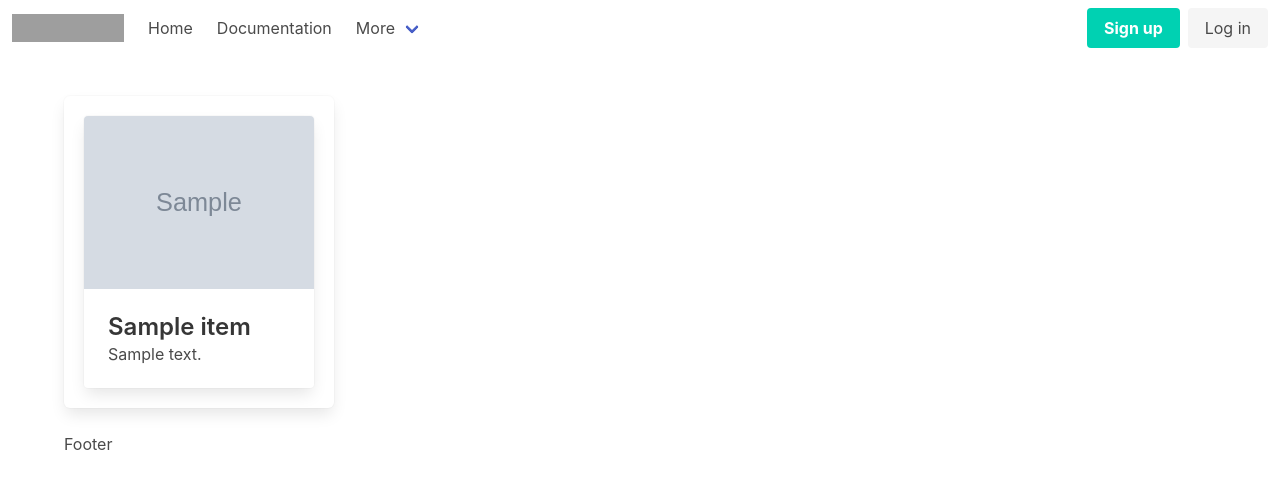
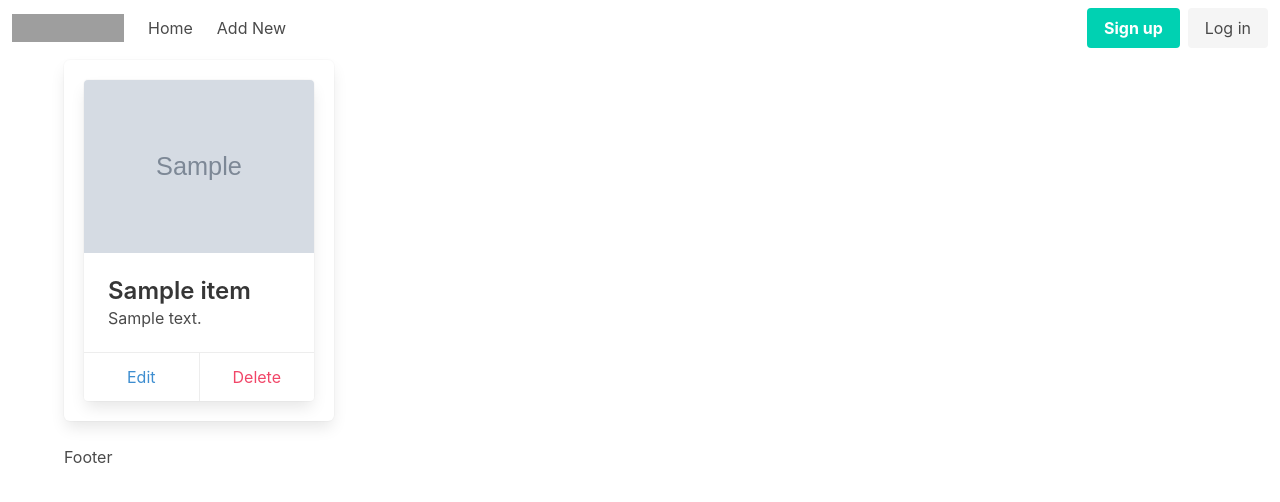
Before and after one commit to haseebjanhamraz/anp_candidates, a Node server app: page / in a window 1280 px wide. Shown: the top 502 px of the page. Run offline with Node 20, Linux system fonts and the light colour scheme; tables that the repository leaves empty hold one stand-in row (values such as "Sample post"); grey boxes marked "Sample" are stand-in pictures; some libraries are stand-ins or nearby versions; grey boxes are pictures that could not be loaded.

Commit message:
Everything is working fine until this commit

```diff
--- a/views/index.ejs
+++ b/views/index.ejs
@@ -1,11 +1,10 @@
 <%- include('partials/header') %>
+
 <div class="columns is-multiline">
-        <!-- Column 1 -->
     <% if (items.length > 0) { %>
         <% items.forEach(item => { %>
-        <div class="column is-one-quarter mt-6">
-            <!-- Your content for column 1 goes here -->
-            <div class="box">
+            <div class="column is-one-quarter mt-auto">
+                <div class="box mt-3">
                     <div class="card">
                         <div class="card-image">
                             <figure class="image is-4by3">
@@ -14,13 +13,22 @@
                         </div>
                         <div class="card-content">
                             <div class="media">
-
                                 <div class="media-content">
                                     <p class="title is-4"><%= item.name %></p>
-                          <p class="subtitle is-6"><%= item.description%></p>
+                                    <p class="subtitle is-6"><%= item.description %></p>
                                 </div>
                             </div>
                         </div>
+                        <footer class="card-footer">
+                            <!-- Edit Button -->
+                            <a href="/edit/<%= item.id %>" class="card-footer-item has-text-info">
+                                Edit
+                            </a>
+                            <!-- Delete Button -->
+                            <a href="/delete/<%= item.id %>" class="card-footer-item has-text-danger" onclick="showDeleteMessage('<%= item.name %>')">
+                                Delete
+                            </a>
+                        </footer>
                     </div>
                 </div>
             </div>
@@ -30,7 +38,37 @@
     <% } %>
 </div>
 
+<!-- Modern Message Container -->
+<div id="deleteMessageContainer" class="notification is-success is-hidden">
+    <button class="delete" onclick="hideDeleteMessage"></button>
+    <p id="deleteMessage"></p>
+</div>
 
+<script>
+    // Function to show the delete message
+    function showDeleteMessage(name) {
+        const messageContainer = document.getElementById('deleteMessageContainer');
+        const message = document.getElementById('deleteMessage');
 
+        // Set the message text
+        message.textContent = `${name} has been successfully deleted.`;
+
+        // Show the message container
+        messageContainer.classList.remove('is-hidden');
+
+        // Hide the message after 5 seconds (adjust the timeout as needed)
+        setTimeout(() => {
+            hideDeleteMessage();
+        }, 5000);
+    }
+
+    // Function to hide the delete message
+    function hideDeleteMessage() {
+        const messageContainer = document.getElementById('deleteMessageContainer');
+
+        // Hide the message container
+        messageContainer.classList.add('is-hidden');
+    }
+</script>
 
 <%- include('partials/footer') %>
--- a/views/partials/navbar.ejs
+++ b/views/partials/navbar.ejs
@@ -13,35 +13,13 @@
 
     <div id="navbarBasicExample" class="navbar-menu">
       <div class="navbar-start">
-        <a class="navbar-item">
+        <a href="/" class="navbar-item">
           Home
         </a>
 
-        <a class="navbar-item">
-          Documentation
+        <a href="/add" class="navbar-item">
+          Add New
         </a>
-
-        <div class="navbar-item has-dropdown is-hoverable">
-          <a class="navbar-link">
-            More
-          </a>
-
-          <div class="navbar-dropdown">
-            <a class="navbar-item">
-              About
-            </a>
-            <a class="navbar-item">
-              Jobs
-            </a>
-            <a class="navbar-item">
-              Contact
-            </a>
-            <hr class="navbar-divider">
-            <a class="navbar-item">
-              Report an issue
-            </a>
-          </div>
-        </div>
       </div>
 
       <div class="navbar-end">
```
Also changed, not shown: 2 other files. Lines whose indentation alone changed are shown as unchanged.
